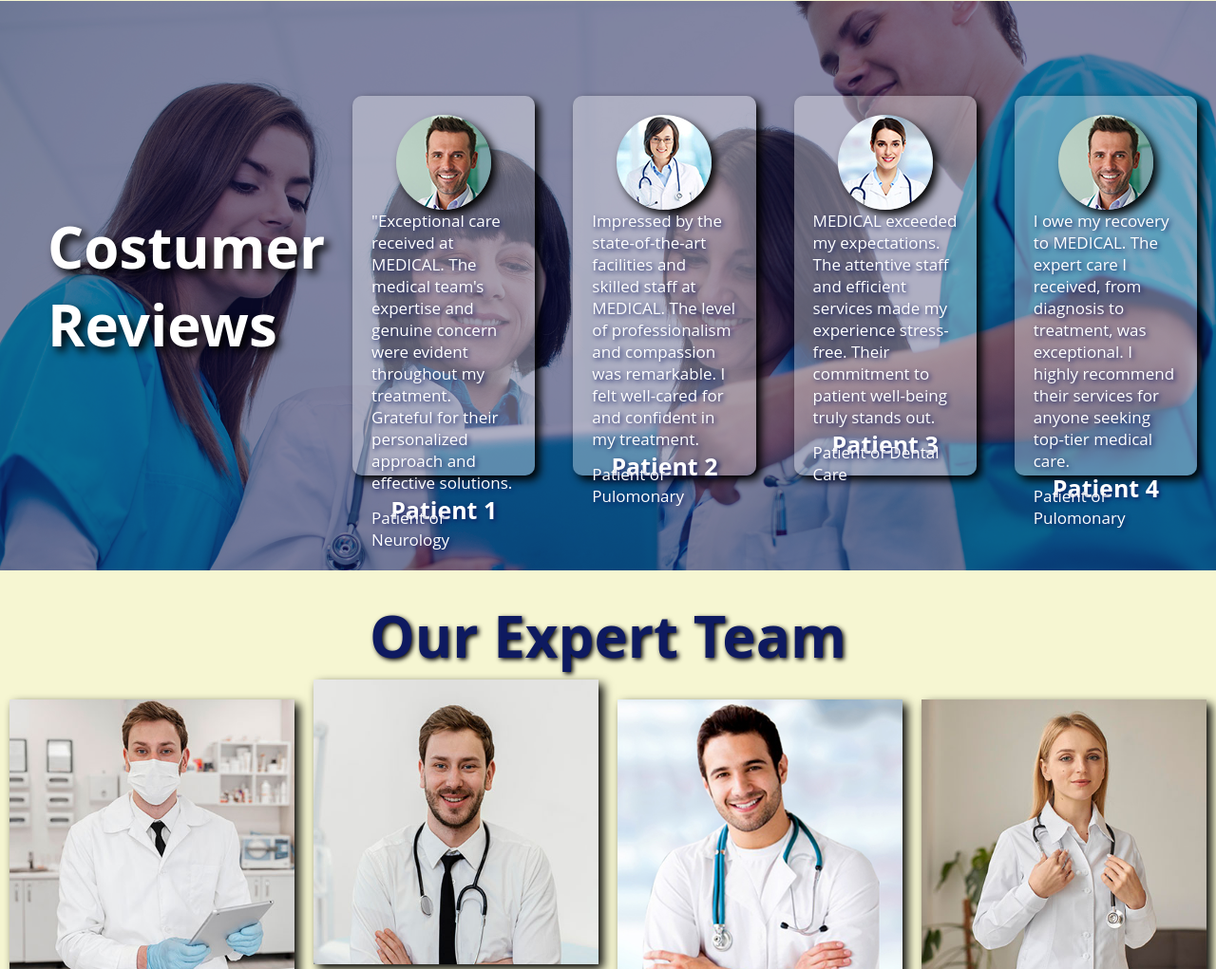
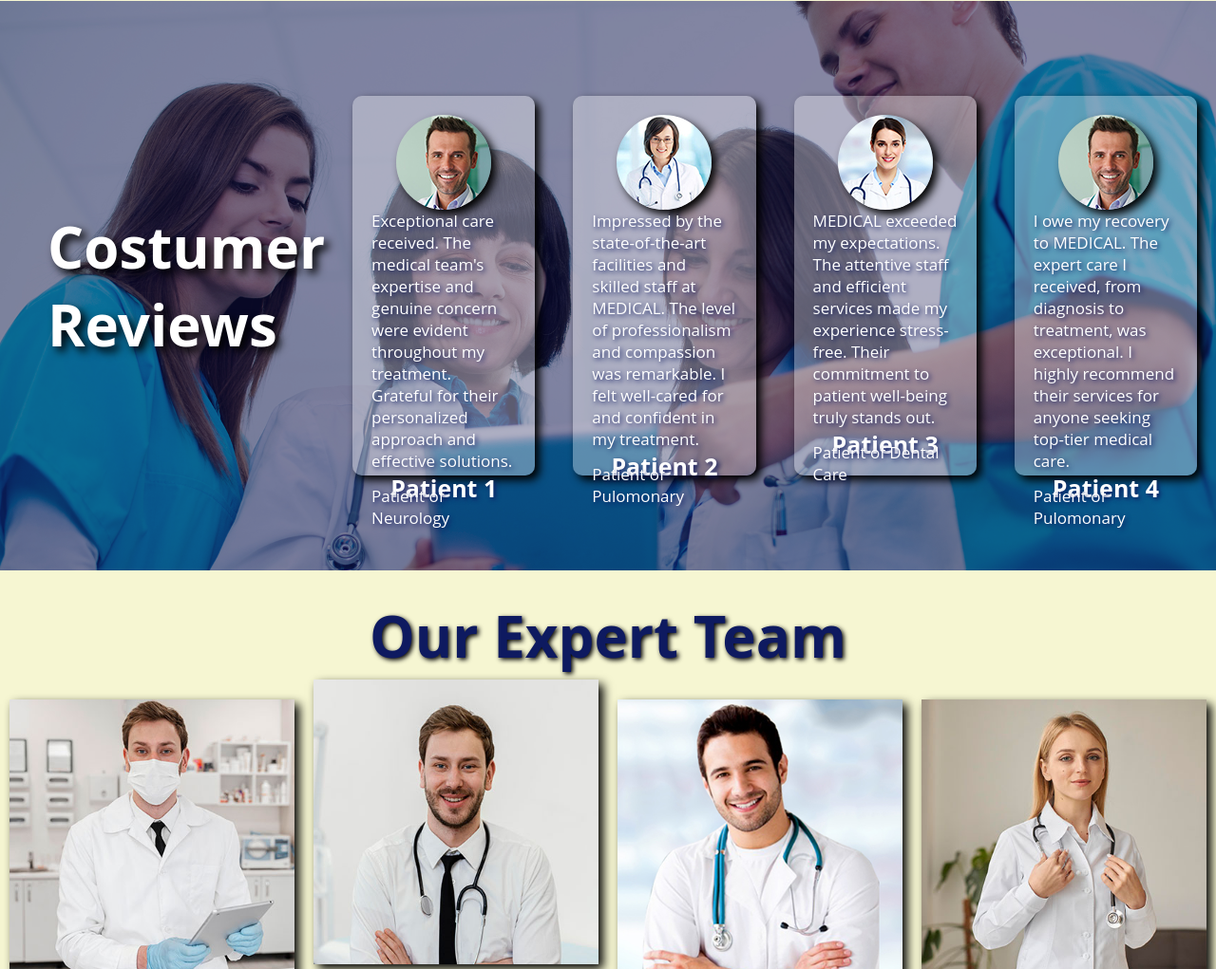
Before and after one commit to puhizaaliu/projekti-MEDICAL, a plain HTML site: page index.html in a window 1280 px wide. Shown: the part 2369-3390 px from the top of the page at 95% size. Drawn offline with Linux system fonts and the light colour scheme.

Commit message:
index updated

```diff
--- a/index.html
+++ b/index.html
@@ -140,7 +140,7 @@
                 </div>
                 <div class="patient">
                     <img src="./assets/images/client1.jpg" alt="">
-                    <p>"Exceptional care received at MEDICAL. The medical team's expertise and genuine concern were evident throughout my treatment. Grateful for their personalized approach and effective solutions.</p>
+                    <p>Exceptional care received. The medical team's expertise and genuine concern were evident throughout my treatment. Grateful for their personalized approach and effective solutions.</p>
                     <h3>Patient 1</h3>
                     <p>Patient of Neurology</p>
                 </div>
```
